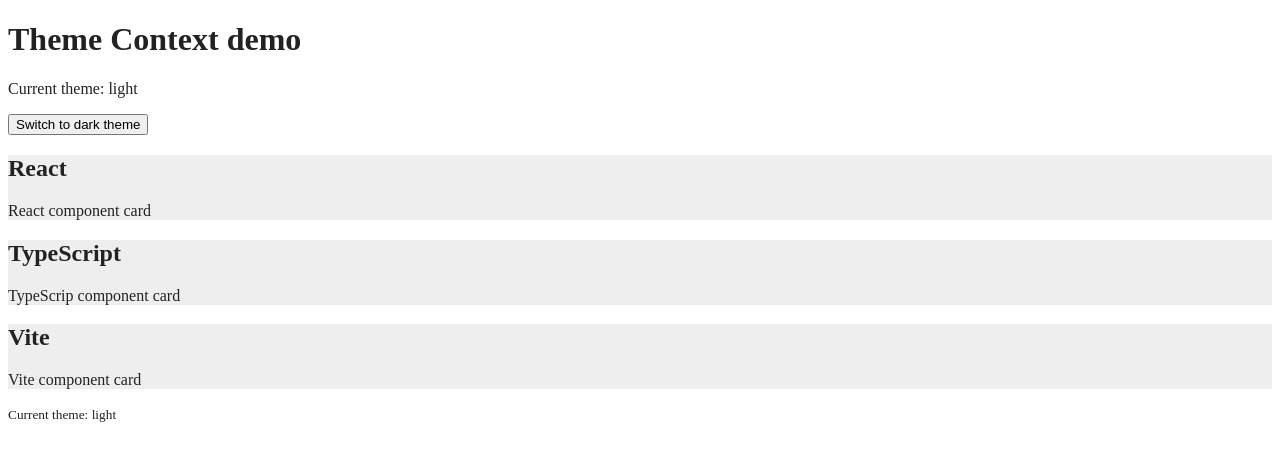
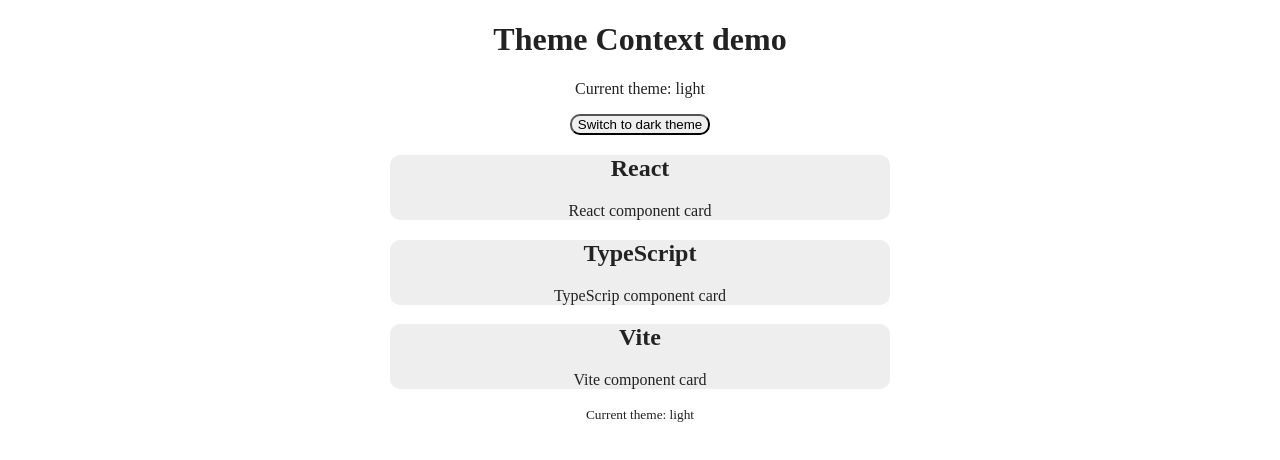
Before and after one commit to Bleachigo/react-context-44, a React (Vite) app: page / in a window 1280 px wide. Shown: the top 460 px of the page. Built offline with nearby package versions, Linux system fonts and the light colour scheme.

Commit message:
Add a little bit more styles

```diff
--- a/src/components/Footer/Footer.tsx
+++ b/src/components/Footer/Footer.tsx
@@ -4,7 +4,7 @@
   const { theme } = useTheme();
 
   return (
-    <footer>
+    <footer className="footer">
       <small>Current theme: {theme}</small>
     </footer>
   );
--- a/src/components/Header/Header.tsx
+++ b/src/components/Header/Header.tsx
@@ -5,7 +5,7 @@
   const { theme } = useTheme();
 
   return (
-    <header>
+    <header className="header">
       <h1>Theme Context demo</h1>
       <p>Current theme: {theme}</p>
 
--- a/src/components/ThemeToggle/ThemeToggle.tsx
+++ b/src/components/ThemeToggle/ThemeToggle.tsx
@@ -4,7 +4,7 @@
   const { theme, toggleTheme } = useTheme();
 
   return (
-    <button type="button" onClick={toggleTheme}>
+    <button type="button" className="toggler" onClick={toggleTheme}>
       Switch to {theme === 'light' ? 'dark' : 'light'} theme
     </button>
   );
--- a/src/index.css
+++ b/src/index.css
@@ -1,3 +1,10 @@
+.app {
+  max-width: 500px;
+  margin: 0 auto;
+  text-align: center;
+  border-radius: 10px;
+}
+
 .app--light {
   background-color: #fff;
   color: #222;
@@ -15,3 +22,8 @@
 .app--dark .card {
   background-color: #333;
 }
+
+.card,
+.toggler {
+  border-radius: 10px;
+}
```
